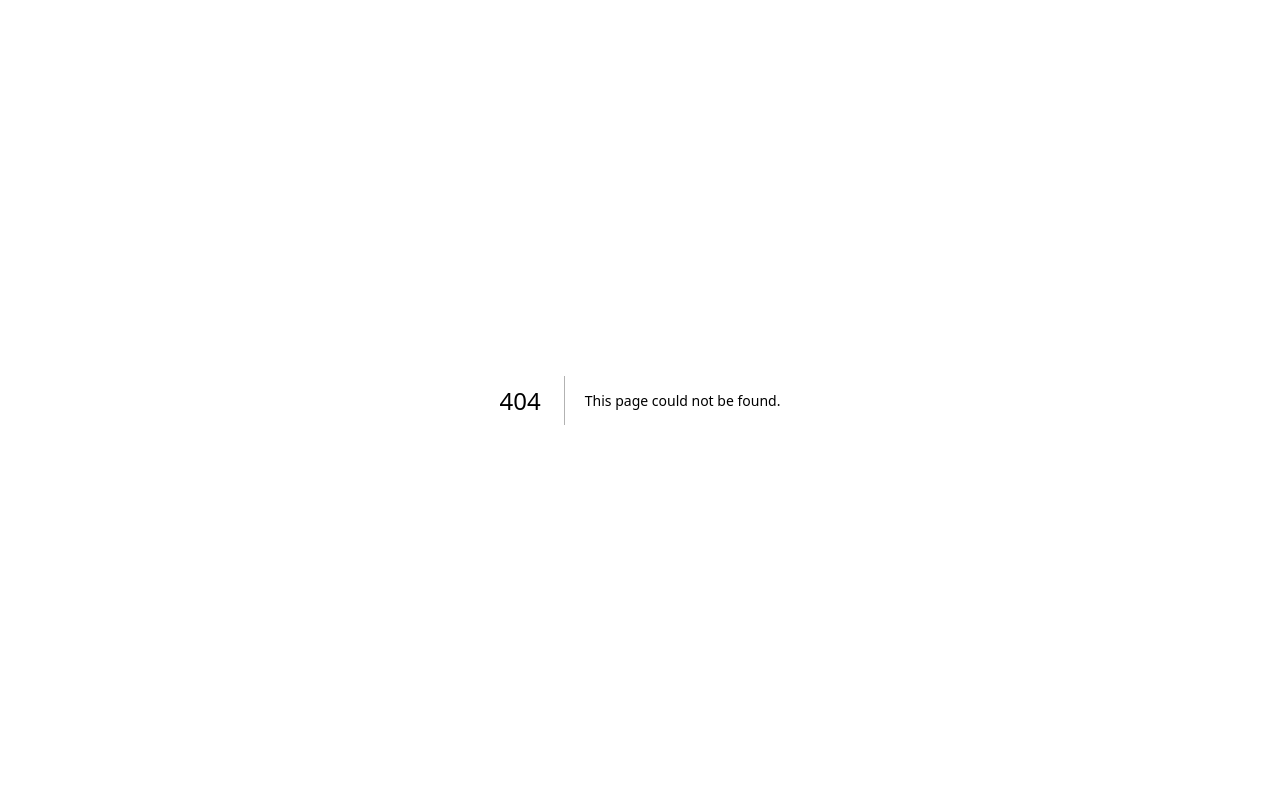
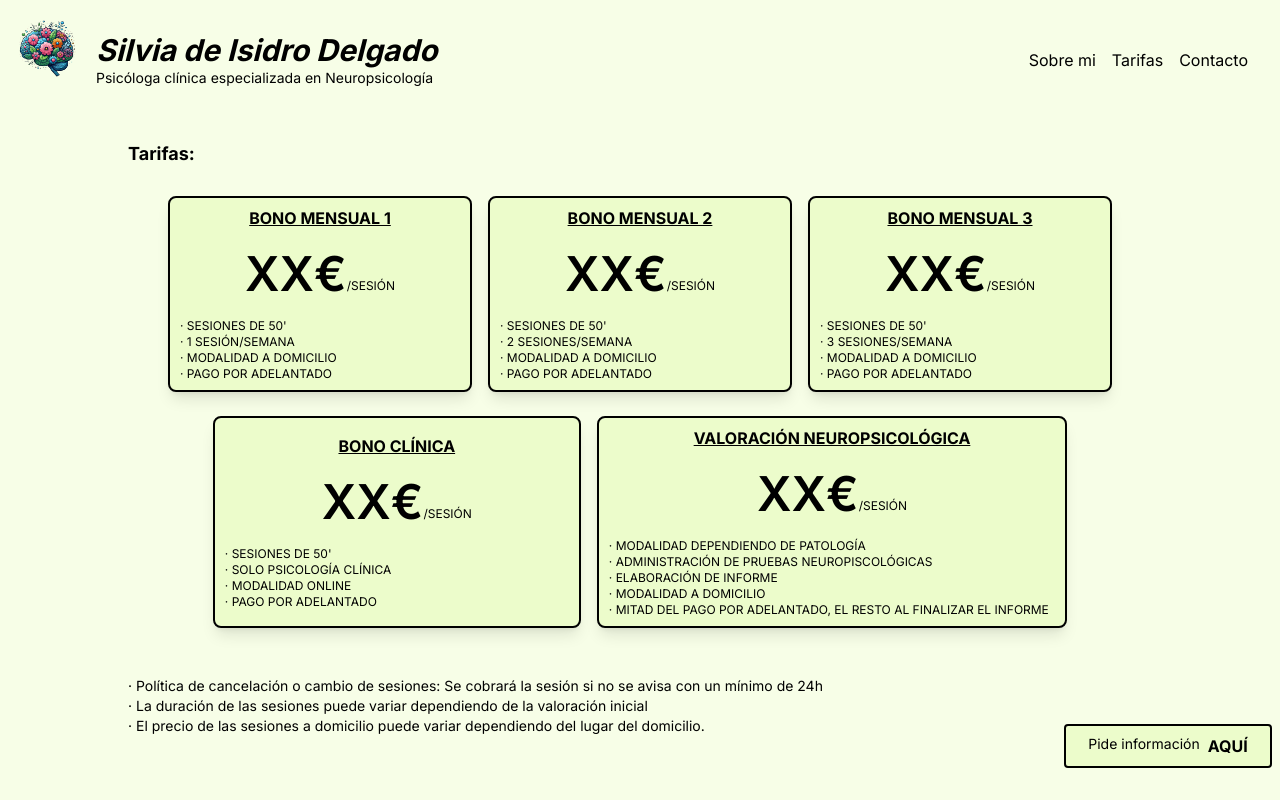
Before and after one commit to RubenPalomo/SilPsico, a Next.js app: page /SilPsico/tarifas in a window 1280 px wide. Before the commit this address had no page. Built offline with nearby package versions, Linux system fonts and the light colour scheme.

Commit message:
Added footer and prices page

```diff
--- /dev/null
+++ b/src/app/components/Footer/Footer.tsx
@@ -0,0 +1,32 @@
+"use client";
+
+import React, { useState } from "react";
+import Link from "next/link";
+
+export default function Footer() {
+  const [styleText, setStyleText] = useState<string>("");
+  const [styleHere, setStyleHere] = useState<string>("");
+
+  const handleHover = () => {
+    setStyleText("font-bold");
+    setStyleHere("text-red-500 text-lg underline");
+  };
+
+  const handleLeave = () => {
+    setStyleText("");
+    setStyleHere("");
+  };
+
+  return (
+    <Link href="/contacto" passHref>
+      <div
+        className="flex fixed bottom-8 right-2 justify-center align-middle w-52 border-2 border-black rounded p-2 bg-lime-100 hover:bg-lime-200 hover:p-4"
+        onMouseEnter={handleHover}
+        onMouseLeave={handleLeave}
+      >
+        <p className={`text-sm mr-2 ${styleText}`}>Pide información</p>
+        <p className={`font-bold ${styleHere}`}>AQUÍ</p>
+      </div>
+    </Link>
+  );
+}
--- a/src/app/contacto/page.tsx
+++ b/src/app/contacto/page.tsx
@@ -9,7 +9,7 @@
   const [showGratitude, setShowGratitude] = useState<boolean>(false);
 
   return (
-    <div className="flex flex-col h-screen w-screen bg-lime-50">
+    <div className="flex flex-col h-full min-h-screen w-full bg-lime-50">
       <Header />
       <div className="flex flex-col items-center justify-center h-full mb-36">
         <h1 className="text-4xl font-bold italic">Contacto</h1>
--- a/src/app/page.tsx
+++ b/src/app/page.tsx
@@ -1,10 +1,12 @@
+import React from "react";
 import Header from "./components/Header/Header";
+import Footer from "./components/Footer/Footer";
 import TextArea from "./components/TextArea/TextArea";
 
 export default function Home() {
   return (
     <main
-      className="flex min-h-screen flex-col items-center bg-lime-50"
+      className="flex h-full min-h-screen flex-col items-center bg-lime-50"
       data-testid="home"
     >
       <Header />
@@ -17,8 +19,10 @@
         />
         <TextArea
           title="Patologías"
-          text={`Especializada en tratamiento de daño cerebral adquirido:
-  · Ictus
+          text={
+            "Especializada en tratamiento de daño cerebral adquirido:" +
+            "\n· Ictus" +
+            `
   · Traumatismos craneoencefálicos
   · Tumores cerebrales
   Así como en trastornos del desarrollo:
@@ -28,9 +32,11 @@
   · Ansiedad
   · Depresión
   · Estrés
-  · Duelo`}
+  · Duelo`
+          }
         />
       </div>
+      <Footer />
     </main>
   );
 }
--- /dev/null
+++ b/src/app/tarifas/components/PriceBox/PriceBox.props.ts
@@ -0,0 +1,5 @@
+export interface PriceBoxProps {
+  title: string;
+  price: string;
+  plan: string[];
+}
--- /dev/null
+++ b/src/app/tarifas/components/PriceBox/PriceBox.tsx
@@ -0,0 +1,19 @@
+import React from "react";
+import { PriceBoxProps } from "./PriceBox.props";
+
+export default function PriceBox({ title, price, plan }: PriceBoxProps) {
+  return (
+    <div className="flex flex-col items-center justify-center w-full bg-lime-100 rounded-lg shadow-lg m-2 p-2 border-2 border-black">
+      <h2 className="font-bold underline">{title.toUpperCase()}</h2>
+      <div className="flex flex-row my-5">
+        <p className="text-5xl font-semibold">{price}€</p>
+        <p className="text-xs max-h-4 mt-7">/SESIÓN</p>
+      </div>
+      <ul className="text-xs w-full ml-1">
+        {plan.map((item, index) => (
+          <li key={index}>· {item.toUpperCase()}</li>
+        ))}
+      </ul>
+    </div>
+  );
+}
--- /dev/null
+++ b/src/app/tarifas/page.tsx
@@ -0,0 +1,93 @@
+import React from "react";
+import Header from "../components/Header/Header";
+import Footer from "../components/Footer/Footer";
+import PriceBox from "./components/PriceBox/PriceBox";
+
+export default function PricesPage() {
+  return (
+    <div className="h-full min-h-screen bg-lime-50">
+      <Header />
+      <h1 className="text-lg font-bold mx-auto my-5 w-[80vw]">Tarifas:</h1>
+      <div className="flex flex-wrap justify-center">
+        <div className="flex w-80">
+          <PriceBox
+            title="Bono mensual 1"
+            price="XX"
+            plan={[
+              "Sesiones de 50'",
+              "1 Sesión/semana",
+              "Modalidad a domicilio",
+              "Pago por adelantado",
+            ]}
+          />
+        </div>
+        <div className="flex w-80">
+          <PriceBox
+            title="Bono mensual 2"
+            price="XX"
+            plan={[
+              "Sesiones de 50'",
+              "2 Sesiones/semana",
+              "Modalidad a domicilio",
+              "Pago por adelantado",
+            ]}
+          />
+        </div>
+        <div className="flex w-80">
+          <PriceBox
+            title="Bono mensual 3"
+            price="XX"
+            plan={[
+              "Sesiones de 50'",
+              "3 Sesiones/semana",
+              "Modalidad a domicilio",
+              "Pago por adelantado",
+            ]}
+          />
+        </div>
+      </div>
+      <div className="flex flex-wrap justify-center sm:mx-20 mt-2">
+        <div className="flex w-96">
+          <PriceBox
+            title="Bono Clínica"
+            price="XX"
+            plan={[
+              "Sesiones de 50'",
+              "Solo psicología clínica",
+              "Modalidad online",
+              "Pago por adelantado",
+            ]}
+          />
+        </div>
+        <div className="flex flex-1 min-w-96 max-w-[38vw]">
+          <PriceBox
+            title="Valoración Neuropsicológica"
+            price="XX"
+            plan={[
+              "Modalidad dependiendo de patología",
+              "Administración de pruebas neuropiscológicas",
+              "Elaboración de informe",
+              "Modalidad a domicilio",
+              "Mitad del pago por adelantado, el resto al finalizar el informe",
+            ]}
+          />
+        </div>
+      </div>
+      <ul className="flex flex-col mt-10 mx-auto w-[80vw]">
+        <li className="text-sm">
+          · Política de cancelación o cambio de sesiones: Se cobrará la sesión
+          si no se avisa con un mínimo de 24h
+        </li>
+        <li className="text-sm">
+          · La duración de las sesiones puede variar dependiendo de la
+          valoración inicial
+        </li>
+        <li className="text-sm">
+          · El precio de las sesiones a domicilio puede variar dependiendo del
+          lugar del domicilio.
+        </li>
+      </ul>
+      <Footer />
+    </div>
+  );
+}
```
Also changed, not shown: 7 other files (tests, documents, lock files or other folders).
